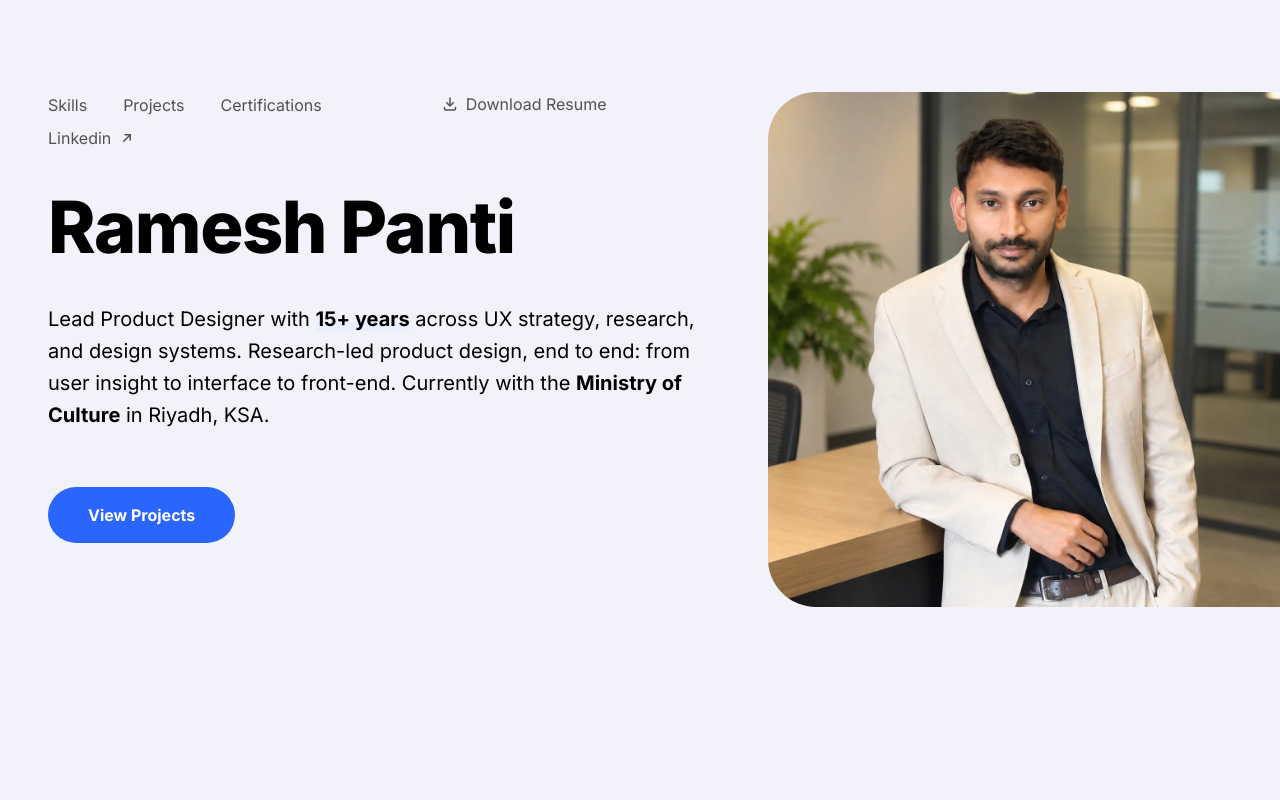
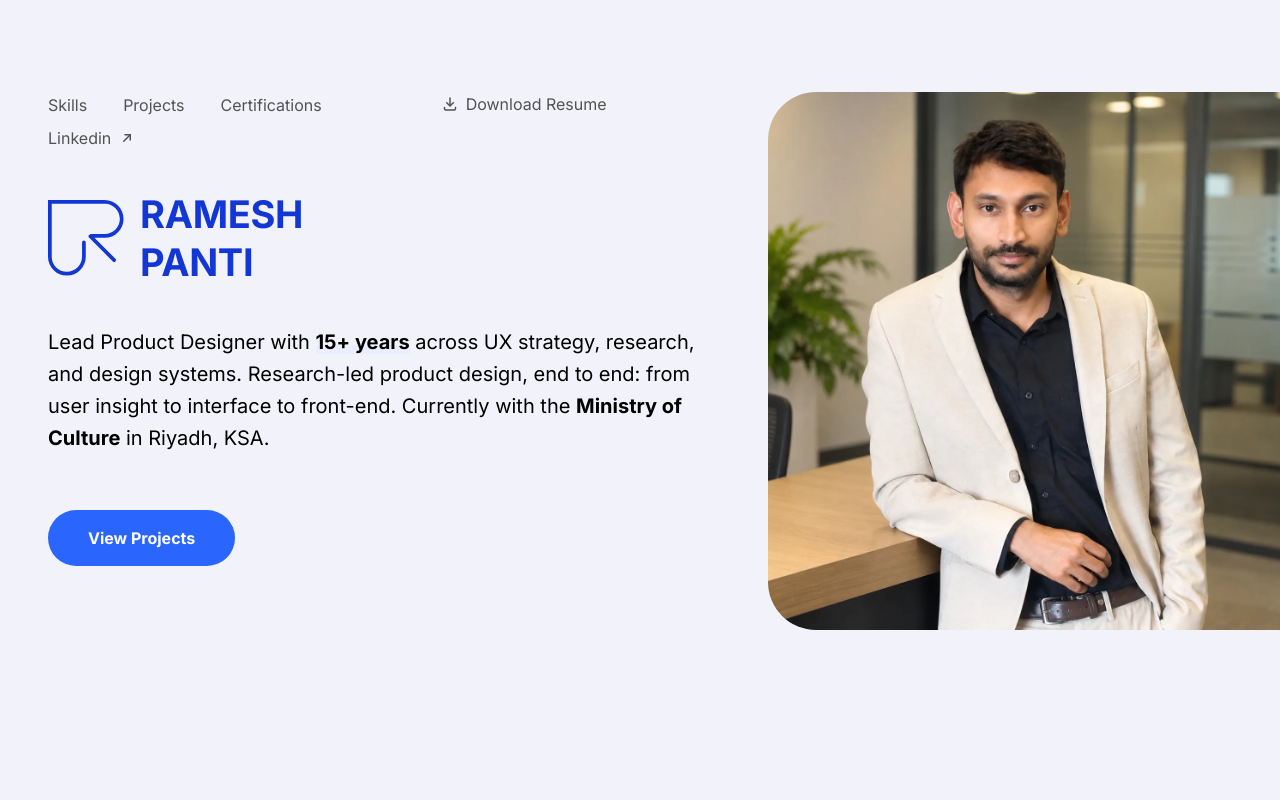
Before and after one commit to superintel04/kipe, a React (Vite) app: page / in a window 1280 px wide. Shown: the top 800 px of the page. Built offline with nearby package versions, Linux system fonts and the light colour scheme.

Commit message:
Add the logo lockup to the hero (Figma 960:1324, 960:1335)

```diff
--- a/src/components/Hero.tsx
+++ b/src/components/Hero.tsx
@@ -1,4 +1,5 @@
 import Magnetic from './Magnetic'
+import Logo from './Logo'
 import Nav from './Nav'
 import Reveal from './Reveal'
 import RichText from './RichText'
@@ -47,8 +48,22 @@ export default function Hero() {
           <Nav />
         </Reveal>
 
+        {/* The lockup is the heading (Figma 960:1324 + 960:1335): the mark,
+            then the name set as real text on two lines rather than baked into
+            the artwork, so it is still read and still indexed. The split is
+            on the name's own words, so Arabic breaks in the right place and
+            `uppercase` is simply a no-op there. */}
         <Reveal delay={60}>
-          <h1 className="mt-10 text-h1 font-extrabold">{profile.name}</h1>
+          <h1 className="mt-10 flex items-center gap-4 text-brand-mark">
+            <Logo className="size-[76px] shrink-0" />
+            <span className="text-[38px] leading-[48px] font-bold uppercase">
+              {profile.name.split(' ').map((word) => (
+                <span key={word} className="block">
+                  {word}
+                </span>
+              ))}
+            </span>
+          </h1>
         </Reveal>
 
         <Reveal delay={140}>
--- /dev/null
+++ b/src/components/Logo.tsx
@@ -0,0 +1,24 @@
+/**
+ * The Kipe mark (Figma node 960:1335) — the exported vector, inlined so it
+ * draws in `currentColor` rather than carrying its own fill. That keeps the
+ * mark and the wordmark beside it the same colour by construction, from one
+ * declaration on their shared parent.
+ *
+ * Decorative: the wordmark next to it is real text, so the name is already in
+ * the accessibility tree and this would only repeat it.
+ */
+export default function Logo({ className = '' }: { className?: string }) {
+  return (
+    <svg
+      viewBox="0 0 76 76"
+      fill="none"
+      aria-hidden="true"
+      className={className}
+    >
+      <path
+        d="M56.667 0C67.099 1.74665e-05 75.5557 8.4576 75.5557 18.8896C75.5552 29.3213 67.0987 37.7783 56.667 37.7783H46.4521L67.4775 58.8037C68.2055 59.532 68.2057 60.7123 67.4775 61.4404C66.7494 62.1684 65.569 62.1684 64.8408 61.4404L41.0195 37.6191C40.2913 36.891 40.2915 35.7107 41.0195 34.9824C41.3849 34.6171 41.864 34.4343 42.3428 34.4355V34.0488H56.667C64.9079 34.0488 71.6131 27.4722 71.8213 19.2812L71.8262 18.8896C71.8262 10.6481 65.2496 3.94212 57.0586 3.73438L56.667 3.72949H3.72949V56.667C3.72974 65.0389 10.5166 71.826 18.8887 71.8262C27.1301 71.8262 33.836 65.2495 34.0439 57.0586L34.0488 56.667V42.3857H34.0674C34.0673 42.3773 34.0664 42.3688 34.0664 42.3604C34.0664 41.3356 34.8971 40.4922 35.9219 40.4922C36.9466 40.4922 37.7773 41.3356 37.7773 42.3604C37.7773 42.3688 37.7765 42.3773 37.7764 42.3857H37.7783V56.667C37.7781 67.0989 29.3206 75.5557 18.8887 75.5557C8.45687 75.5555 0.000248777 67.0988 0 56.667V0H56.667Z"
+        fill="currentColor"
+      />
+    </svg>
+  )
+}
--- a/src/index.css
+++ b/src/index.css
@@ -95,6 +95,10 @@
      #c9452f keeps the hue and clears 4.5:1. */
   --color-brand-indigo: #717dff;
   --color-brand-coral: #c9452f;
+  /* The logo lockup's own blue (Figma 960:1324/960:1335) — deeper than the
+     accent, so it is a token of its own rather than an alias. 7.52:1 on the
+     page background. */
+  --color-brand-mark: #1337d4;
 
   /* ---- Shape ------------------------------------------------------------ */
   --radius-xs: 3px;
```
